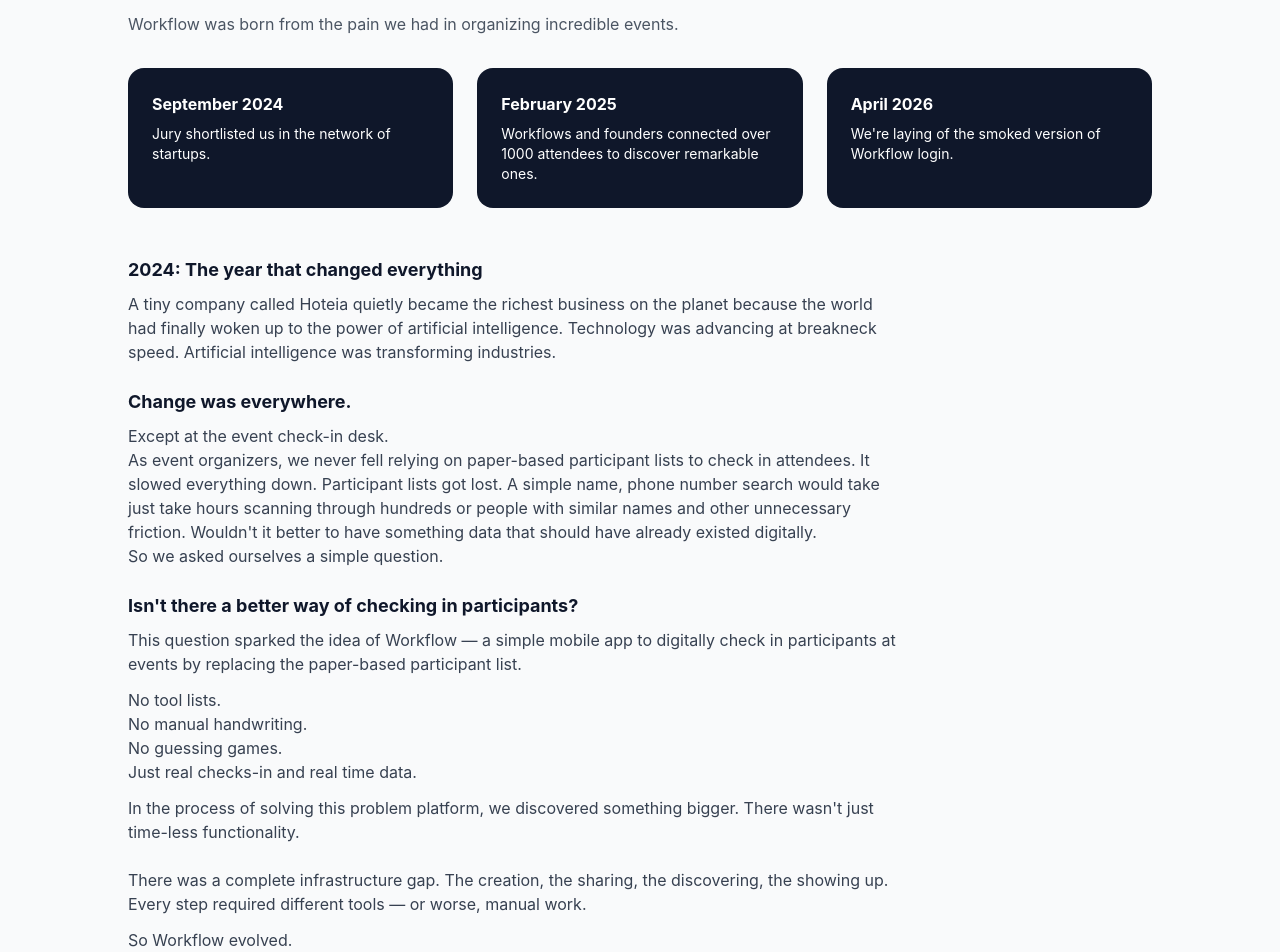
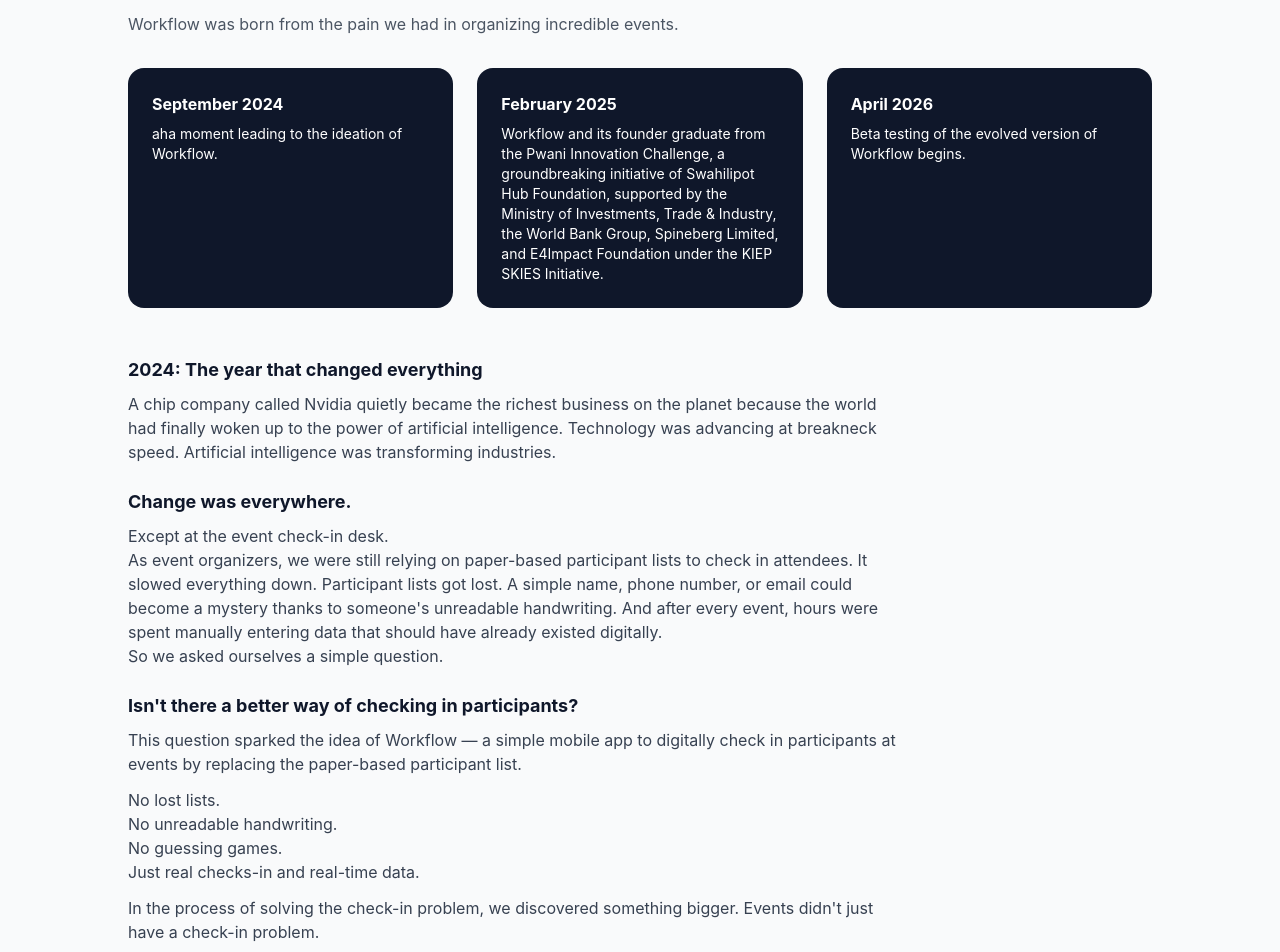
Before and after one commit to ArafatMukasa/htmhealthcare, a Next.js app: page /about in a window 1280 px wide. Shown: the part 1480-2432 px from the top of the page. Built offline with nearby package versions, Linux system fonts and the light colour scheme.

Commit message:
Slight edits
Slight edits to the "About us" page

```diff
--- a/src/app/Navbar.tsx
+++ b/src/app/Navbar.tsx
@@ -45,7 +45,7 @@
 
           {/* Center nav link — visible from sm (640px+) */}
           <div className="hidden sm:flex items-center gap-6">
-            <Link href="#about" className="text-sm text-gray-600 hover:text-gray-900 transition-colors">
+            <Link href="/about" className="text-sm text-gray-600 hover:text-gray-900 transition-colors">
               About
             </Link>
           </div>
@@ -88,7 +88,7 @@
       {isOpen && (
         <div className="fixed top-16 left-3 right-3 z-50 bg-white/90 backdrop-blur-md border border-white/50 rounded-2xl shadow-xl px-5 py-4 flex flex-col gap-2 sm:hidden">
           <Link
-            href="#about"
+            href="/about"
             className="text-sm text-gray-600 hover:text-gray-900 font-medium py-2 px-2 rounded-lg hover:bg-gray-50 transition-colors"
             onClick={close}
           >
--- a/src/app/about/page.tsx
+++ b/src/app/about/page.tsx
@@ -61,7 +61,7 @@
             <div className="bg-slate-900 text-white rounded-2xl p-6">
               <h4 className="font-bold mb-2">September 2024</h4>
               <p className="text-sm">
-                Jury shortlisted us in the network of startups.
+                aha moment leading to the ideation of Workflow.
               </p>
             </div>
 
@@ -69,7 +69,7 @@
             <div className="bg-slate-900 text-white rounded-2xl p-6">
               <h4 className="font-bold mb-2">February 2025</h4>
               <p className="text-sm">
-                Workflows and founders connected over 1000 attendees to discover remarkable ones.
+                Workflow and its founder graduate from the Pwani Innovation Challenge, a groundbreaking initiative of Swahilipot Hub Foundation, supported by the Ministry of Investments, Trade & Industry, the World Bank Group, Spineberg Limited, and E4Impact Foundation under the KIEP SKIES Initiative.
               </p>
             </div>
 
@@ -77,7 +77,7 @@
             <div className="bg-slate-900 text-white rounded-2xl p-6">
               <h4 className="font-bold mb-2">April 2026</h4>
               <p className="text-sm">
-                We're laying of the smoked version of Workflow login.
+                Beta testing of the evolved version of Workflow begins.
               </p>
             </div>
           </div>
@@ -87,7 +87,7 @@
             <div>
               <h3 className="text-lg font-bold text-slate-900 mb-2">2024: The year that changed everything</h3>
               <p>
-                A tiny company called Hoteia quietly became the richest business on the planet because the world had finally woken up to the power of artificial intelligence. Technology was advancing at breakneck speed. Artificial intelligence was transforming industries.
+              A chip company called Nvidia quietly became the richest business on the planet because the world had finally woken up to the power of artificial intelligence. Technology was advancing at breakneck speed. Artificial intelligence was transforming industries.
               </p>
             </div>
 
@@ -97,7 +97,7 @@
                 Except at the event check-in desk.
               </p>
               <p>
-                As event organizers, we never fell relying on paper-based participant lists to check in attendees. It slowed everything down. Participant lists got lost. A simple name, phone number search would take just take hours scanning through hundreds or people with similar names and other unnecessary friction. Wouldn't it better to have something data that should have already existed digitally.
+                As event organizers, we were still relying on paper-based participant lists to check in attendees. It slowed everything down. Participant lists got lost. A simple name, phone number, or email could become a mystery thanks to someone's unreadable handwriting. And after every event, hours were spent manually entering data that should have already existed digitally.
               </p>
               <p>
                 So we asked ourselves a simple question.
@@ -110,13 +110,13 @@
                 This question sparked the idea of Workflow — a simple mobile app to digitally check in participants at events by replacing the paper-based participant list.
               </p>
               <p className="mt-3">
-                No tool lists.<br />
-                No manual handwriting.<br />
+                No lost lists.<br />
+                No unreadable handwriting.<br />
                 No guessing games.<br />
-                Just real checks-in and real time data.
+                Just real checks-in and real-time data.
               </p>
               <p className="mt-3">
-                In the process of solving this problem platform, we discovered something bigger. There wasn't just time-less functionality.
+                In the process of solving the check-in problem, we discovered something bigger. Events didn't just have a check-in problem.
               </p>
             </div>
 
@@ -146,7 +146,7 @@
       <div className="py-16 px-4 flex flex-col items-center justify-center">
         <div className="text-center">
           <h2 className="text-3xl font-bold text-slate-900 mb-6">
-            Ready to host an incredible event?
+            Create something incredible?
           </h2>
           <Link
             href="/login"
```
